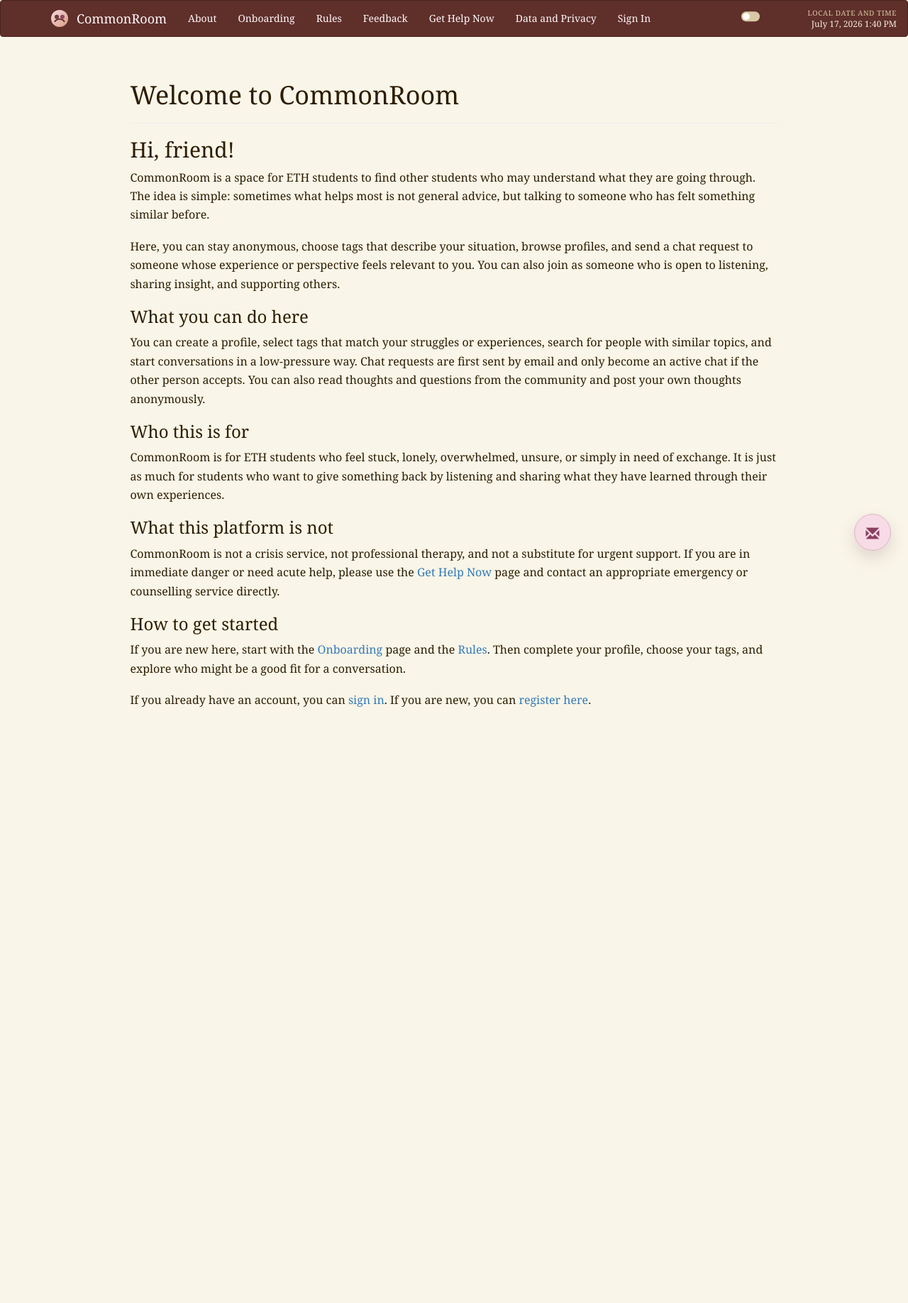
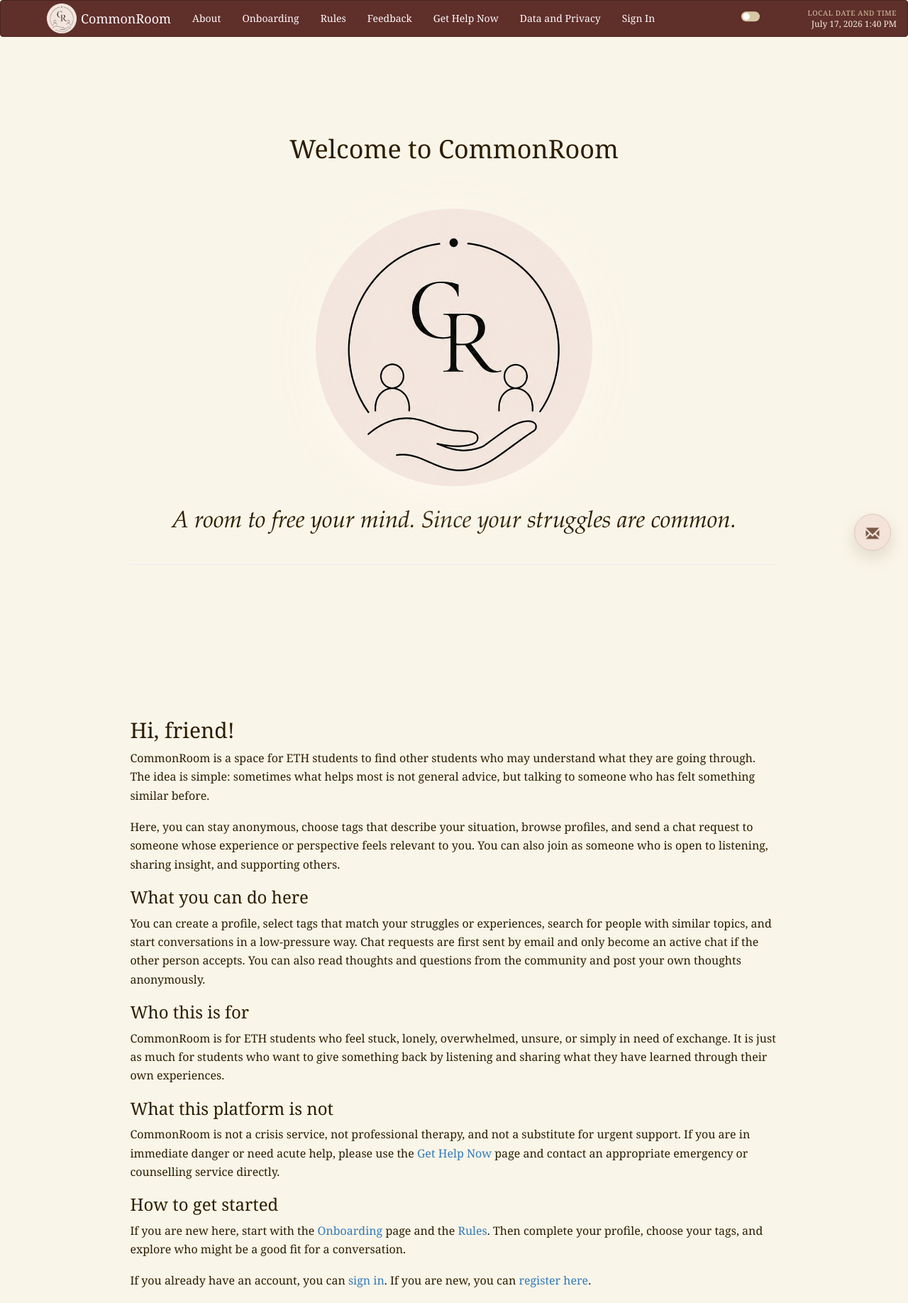
Before and after one commit to lreim/Commonroom-Website, a Flask app: page / in a window 1280 px wide. Shown: the whole page at 71% size. Before the commit the page ends 996 px from the top, so only its background shows below. Run offline with Flask 3, Linux system fonts and the light colour scheme; some libraries are stand-ins or nearby versions.

Commit message:
add logo and welcome page design change

```diff
--- a/app/static/style.css
+++ b/app/static/style.css
@@ -30,10 +30,15 @@ body {
 }
 
 .commonroom-brand-logo {
-  width: 28px;
-  height: 28px;
+  width: 34px;
+  height: 34px;
   border-radius: 50%;
   flex: 0 0 auto;
+  display: block;
+  object-fit: cover;
+  object-position: center;
+  transform: scale(1.25);
+  transform-origin: center;
 }
 
 .navbar-inverse .navbar-nav > li > a:hover,
@@ -65,18 +70,18 @@ body {
   justify-content: center;
   width: 52px;
   height: 52px;
-  border: 1px solid #d9b7c6;
+  border: 1px solid #ddc8bb;
   border-radius: 50%;
-  background: #f7dbe6;
-  color: #8a3f61;
-  box-shadow: 0 10px 22px rgba(118, 65, 90, 0.18);
+  background: #f4e3d8;
+  color: #7b5a49;
+  box-shadow: 0 10px 22px rgba(124, 96, 78, 0.18);
   text-decoration: none;
 }
 
 .floating-mail-link:hover,
 .floating-mail-link:focus {
-  background: #f4cfdd;
-  color: #7a3354;
+  background: #efd9cc;
+  color: #6d4d3e;
   text-decoration: none;
 }
 
@@ -681,13 +686,56 @@ textarea.form-control {
   width: 1px;
 }
 
+.welcome-hero {
+  min-height: calc(100vh - 120px);
+  display: flex;
+  flex-direction: column;
+  justify-content: center;
+  padding: 42px 0 120px;
+}
+
+.welcome-hero-header {
+  margin-top: 0;
+  margin-bottom: 0;
+}
+
 .reading-page {
   font-size: 16px;
   line-height: 1.65;
+  margin-top: 96px;
 }
 
 .reading-page p {
   margin-bottom: 18px;
+}
+
+.welcome-logo-wrap {
+  display: flex;
+  justify-content: center;
+  margin: 54px 0 30px;
+}
+
+.welcome-logo {
+  width: min(390px, 84vw);
+  height: auto;
+  display: block;
+  filter: drop-shadow(0 12px 28px rgba(255, 248, 239, 0.95));
+}
+
+html.dark-mode .welcome-logo {
+  filter:
+    drop-shadow(0 8px 16px rgba(255, 248, 239, 0.72))
+    drop-shadow(0 10px 14px rgba(0, 0, 0, 0.26));
+}
+
+.welcome-logo-tagline {
+  margin: 0 0 30px;
+  text-align: center;
+  font-family: "Palatino Linotype", "Book Antiqua", Palatino, Georgia, serif;
+  font-size: 33px;
+  font-style: italic;
+  font-weight: 400;
+  line-height: 1.25;
 }
 
 .sidebar-footer {
--- a/app/templates/base.html
+++ b/app/templates/base.html
@@ -25,7 +25,7 @@
     })();
   </script>
   <link rel="stylesheet" href="{{ url_for('static', filename='style.css') }}">
-  <link rel="icon" type="image/svg+xml" href="{{ url_for('static', filename='commonroom-logo.svg') }}">
+  <link rel="icon" type="image/png" href="{{ url_for('static', filename='Logo_Website_CommonRoom.png') }}">
 {% endblock %}
 
 {% block navbar %}
@@ -41,7 +41,7 @@
       </button>
       <a class="navbar-brand commonroom-brand" href="/">
         <img
-          src="{{ url_for('static', filename='commonroom-logo.svg') }}"
+          src="{{ url_for('static', filename='Logo_Website_CommonRoom.png') }}"
           alt="CommonRoom logo"
           class="commonroom-brand-logo"
         >
--- a/app/templates/feedback.html
+++ b/app/templates/feedback.html
@@ -18,6 +18,10 @@
     Short feedback is completely fine.
     You do not need to phrase anything perfectly.
   </p>
+  <p>
+    Also important: your email address is not sent together with this feedback.
+    If you are logged in, only your generated anonymous username is included, so the feedback stays as anonymous as possible on my side as well.
+  </p>
 </div>
 
 <div class="post-form-wrap">
--- a/app/templates/index.html
+++ b/app/templates/index.html
@@ -2,8 +2,21 @@
 {% block title %}Home{% endblock %}
 
 {% block page_content %}
-<div class="page-header">
-  <h1>Welcome to CommonRoom</h1>
+<div class="welcome-hero">
+  <div class="page-header text-center welcome-hero-header">
+  <div class="welcome-logo-wrap">
+      <h1>Welcome to CommonRoom</h1>
+  </div>
+
+  <div class="welcome-logo-wrap">
+    <img
+      src="{{ url_for('static', filename='Logo_Website_CommonRoom.png') }}"
+      alt="CommonRoom logo"
+      class="welcome-logo"
+    >
+  </div>
+  <h2 class="welcome-logo-tagline">A room to free your mind. Since your struggles are common.</h2>
+  </div>
 </div>
 
 <div class="reading-page">
```
Also changed, not shown: other parts of app/static/style.css (+24 -24 lines), app/templates/data_and_privacy.html (+7 -0 lines), app/static/Logo_Website_CommonRoom.png (added), app/static/Logo_Website_ComonRoom.png (added), app/static/commonroom-logo.png (added), app/static/commonroom-logo.svg (deleted).
